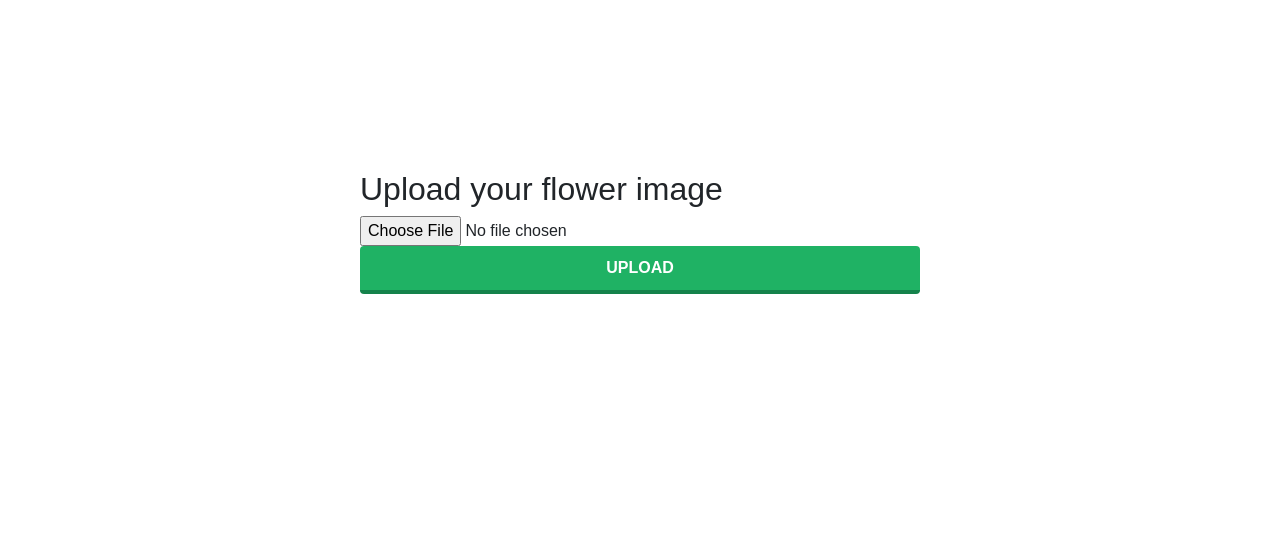
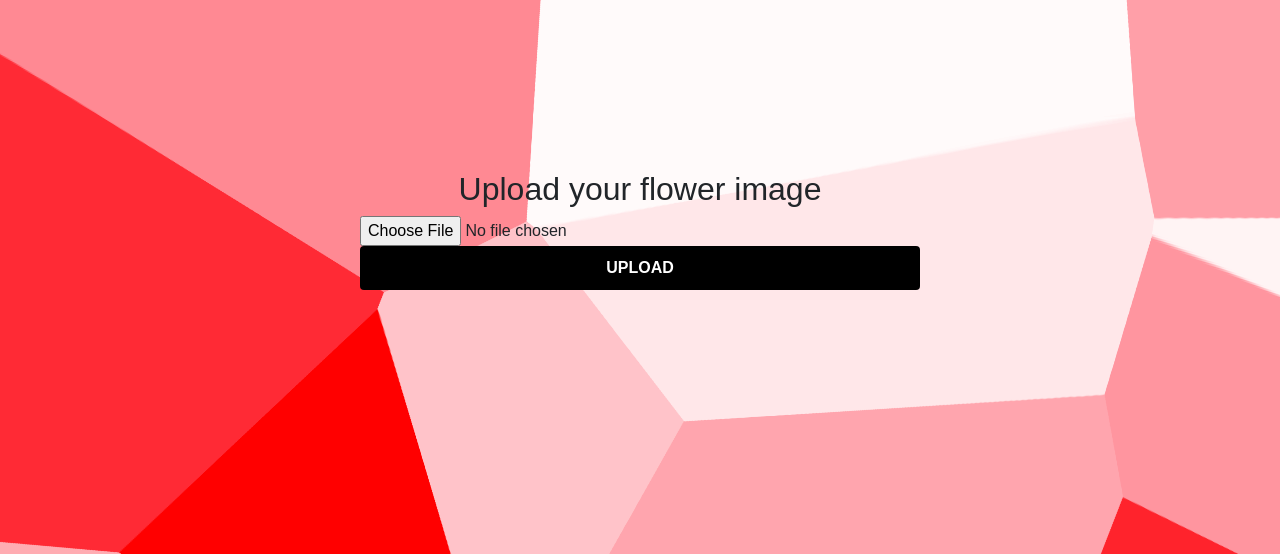
Before and after one commit to catlaughing/Flower-Classifier-Pytorch, a Flask app: page / in a window 1280 px wide. Shown: the top 554 px of the page. Run offline with Flask 2, Linux system fonts and the light colour scheme; some libraries are stand-ins or nearby versions.

Commit message:
Web udah mulai selesi

```diff
--- a/app.py
+++ b/app.py
@@ -1,21 +1,33 @@
 from flask import Flask, request, render_template
 from web_predict import predict
+import os
 app = Flask(__name__)
+APP_ROOT = os.path.dirname(os.path.abspath(__file__))
 
 @app.route('/', methods=['GET','POST'])
 def hello_world():
     if request.method == 'GET':
-        return render_template('index.html',value='Shadieq')
+        return render_template('index.html')
 
     if request.method == 'POST':
         print(request.files)
+        target = os.path.join(APP_ROOT,'static/img/uploaded')
         if 'file' not in request.files:
             print('file not uploaded')
-            return
+            return render_template('index.html')
+            # return
+
         file = request.files['file']
+        filename = file.filename
+        dest = 'static/img/uploaded/'+filename
+        print(dest)
         image = file.read()
         probs,name = predict(image)
-        return render_template('result.html',name=name.capitalize(),probs=probs[0])
+        file.save(dest)
+        return render_template('result.html',name=name.capitalize(),probs=probs[0],image_file=dest)
 
+# @app.route('/uploads/<filename>')
+# def send_file(filename):
+#     return send_from_directory(UPLOAD_FOLDER, filename)
 if __name__ == '__main__':
     app.run(debug=True)
--- a/predict.py
+++ b/old_predict.py
@@ -24,6 +24,7 @@ def process_image(image):
                                       transforms.ToTensor(),
                                       transforms.Normalize([0.485, 0.456, 0.406],
                                                            [0.229, 0.224, 0.225])])
+
     pil_img = PIL.Image.open(image)
     img = img_compose(pil_img)
 
--- a/static/css/uploader.css
+++ b/static/css/uploader.css
@@ -1,10 +1,11 @@
 body {
   font-family: sans-serif;
-  background-image: 'image_06743.jpg';
+  background-image: url('/static/img/background.png');
 }
 
 .file-upload {
-  background-color: #ffffff;
+  /* background-color: #ffffff; */
+  /* background-image: ;  */
   width: 600px;
   top: 50%;
   margin: 150px auto;
@@ -16,11 +17,11 @@ body {
   width: 100%;
   margin: 0;
   color: #fff;
-  background: #1FB264;
+  background:black;
   border: none;
   padding: 10px;
   border-radius: 4px;
-  border-bottom: 4px solid #15824B;
+  /* border-bottom: 4px solid bla; */
   transition: all .2s ease;
   outline: none;
   text-transform: uppercase;
@@ -28,7 +29,7 @@ body {
 }
 
 .file-upload-btn:hover {
-  background: #1AA059;
+  background: red;
   color: #ffffff;
   transition: all .2s ease;
   cursor: pointer;
--- a/templates/index.html
+++ b/templates/index.html
@@ -12,7 +12,8 @@
 </head>
 <body>
  <div class="file-upload">
-    <h2>Upload your flower image</h2>
+    <!-- <img src="/static/img/bg2.jpg" height="240" width="400"> -->
+    <h2 style="text-align:center;">Upload your flower image</h2>
  <form method ='post' enctype=multipart/form-data>
   <input type="file" name="file" class="image-upload-input">
   <input type="submit" value="upload" class="file-upload-btn">
--- a/templates/result.html
+++ b/templates/result.html
@@ -3,9 +3,13 @@
 <head>
     <title>Flower App</title>
     <link rel="stylesheet" href="{{ url_for('static',filename='css/result.css')}}">
+    <!-- <link rel="stylesheet" href="{{ url_for('static',filename='css/uploader.css')}}">  -->
+<link rel="stylesheet" href="{{ url_for('static',filename='css/uploader.css')}}">
+
 </head>
 <body>
     <div class="result">
+        <img src={{image_file}}>
         <h2>Prediction</h2>
         <p>Flower Name: {{ name }}</p>
         <p>Probs: {{ probs }}</p>
```
Also changed, not shown: static/img/background.png (added), static/img/bg2.jpg (added), static/img/uploaded/download.jpeg (added), web_predict.py (line endings or trailing spaces).
